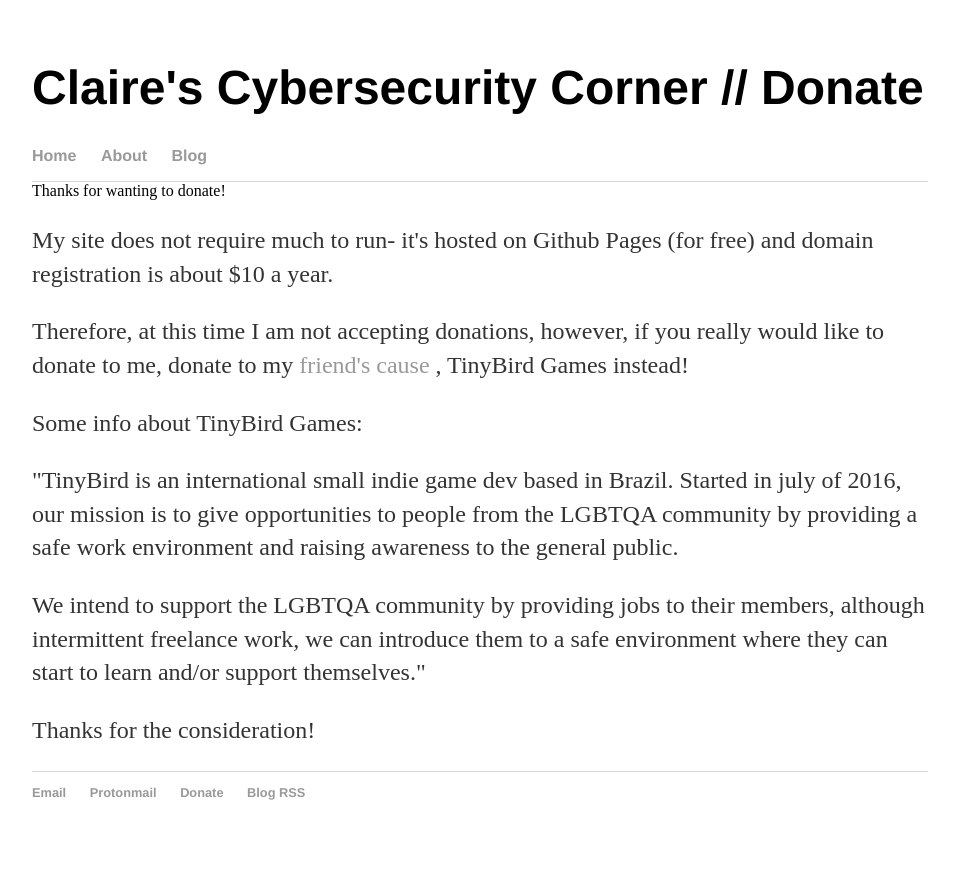
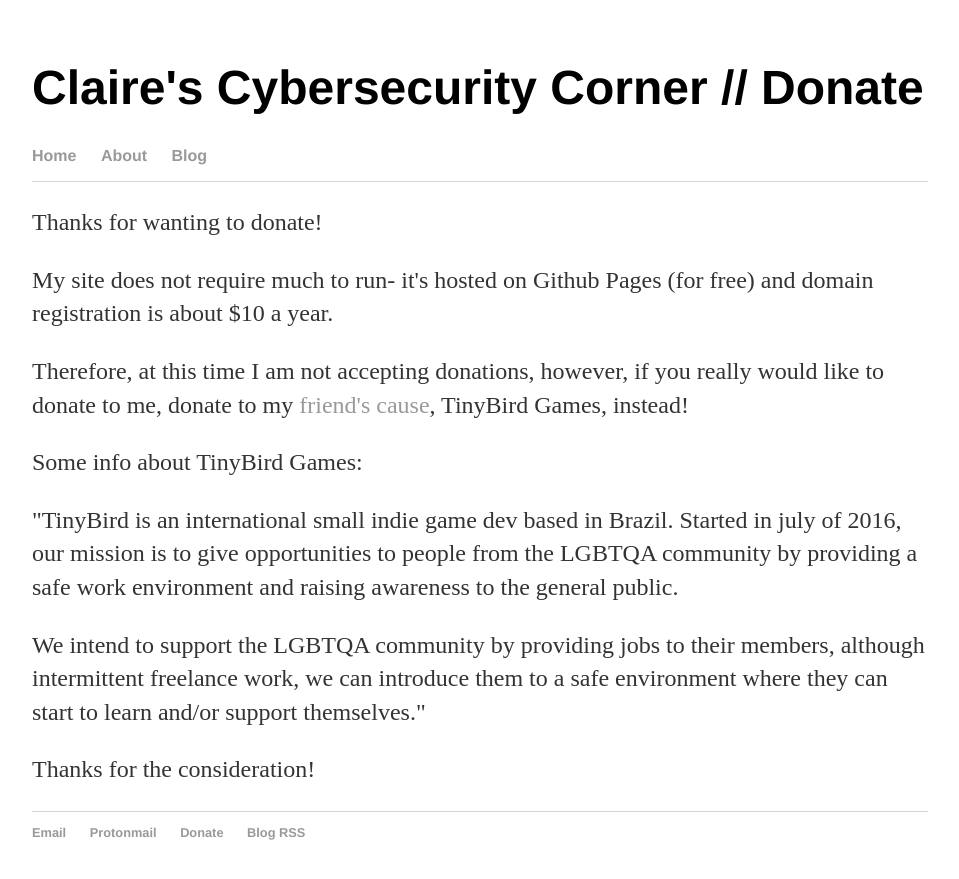
Before and after one commit to sle3man/sle3man.github.io, a Jekyll site: the page built from donate.html, in a window 1280 px wide. Shown: the top 879 px of the page, without its empty margins (160-1119 px from the left). Built offline with Jekyll 4.4.1, drawn with Linux system fonts in a browser that asks for light colours.

Commit message:
Update donate.html

```diff
--- a/donate.html
+++ b/donate.html
@@ -3,13 +3,15 @@
 title: Claire's Cybersecurity Corner // Donate
 ---
 <div class="blurb">
+  <p>
 Thanks for wanting to donate!
+  </p>
   <p>
   My site does not require much to run- it's hosted on Github Pages (for free) and domain registration is about $10 a year.
 </p>
 
   <p>
-  Therefore, at this time I am not accepting donations, however, if you really would like to donate to me, donate to my <a href="https://www.patreon.com/tinybirdgames"> friend's cause </a>, TinyBird Games instead!
+  Therefore, at this time I am not accepting donations, however, if you really would like to donate to me, donate to my <a href="https://www.patreon.com/tinybirdgames"> friend's cause</a>, TinyBird Games, instead!
   </p>
   <p>
   Some info about TinyBird Games:
```
